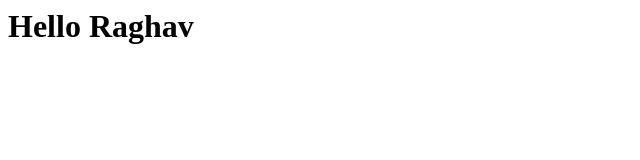
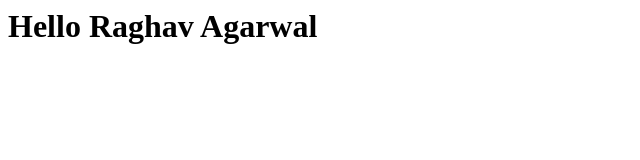
Before and after one commit to raghavag1997/sir, a plain HTML site: page index.html in a window 1280 px wide. Shown: the whole page, without its empty margins (0-640 px from the left). Drawn offline with Linux system fonts and the light colour scheme.

Commit message:
my second changes

```diff
--- a/index.html
+++ b/index.html
@@ -1 +1 @@
-<h1> Hello Raghav </h1>
+<h1> Hello Raghav  Agarwal</h1>
```
